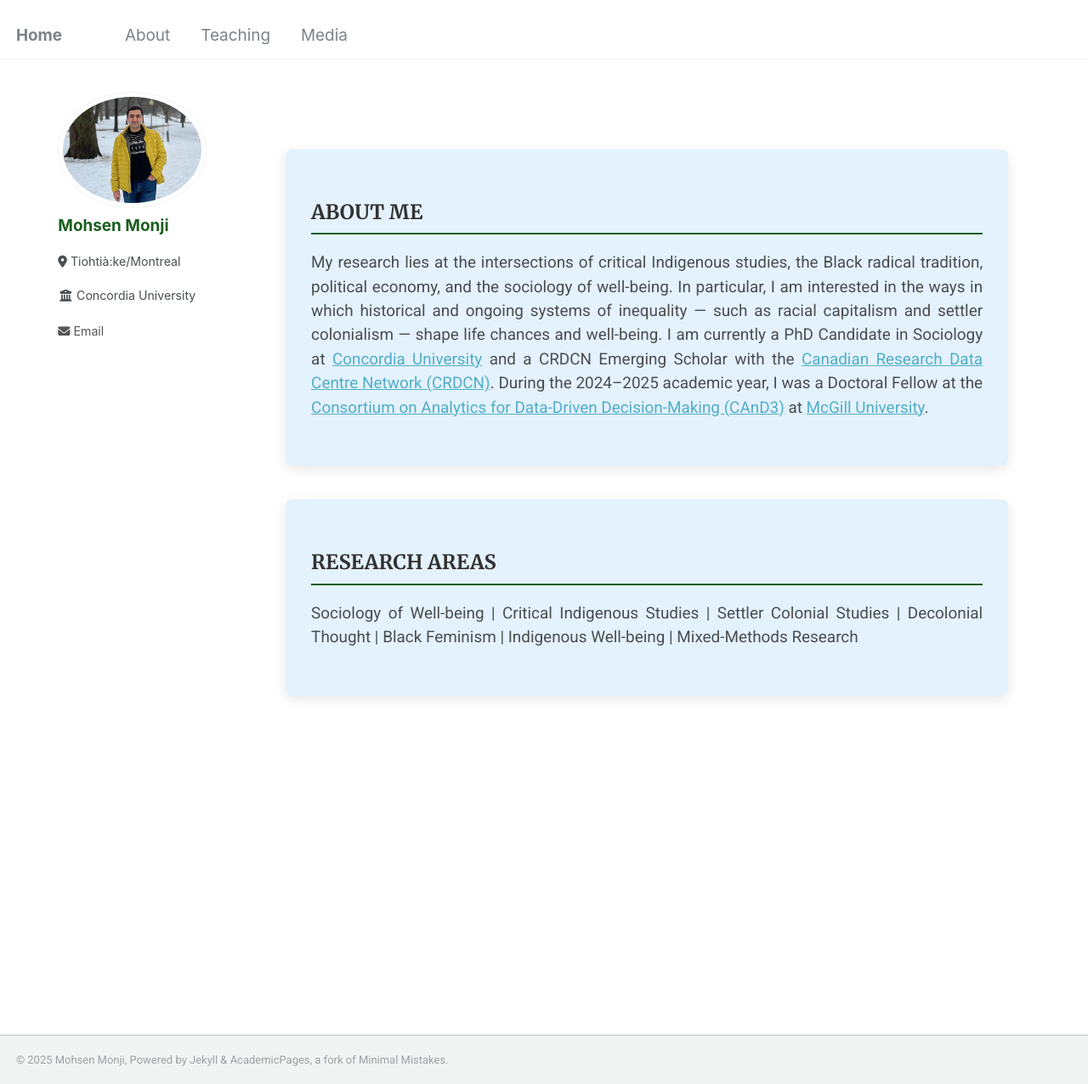
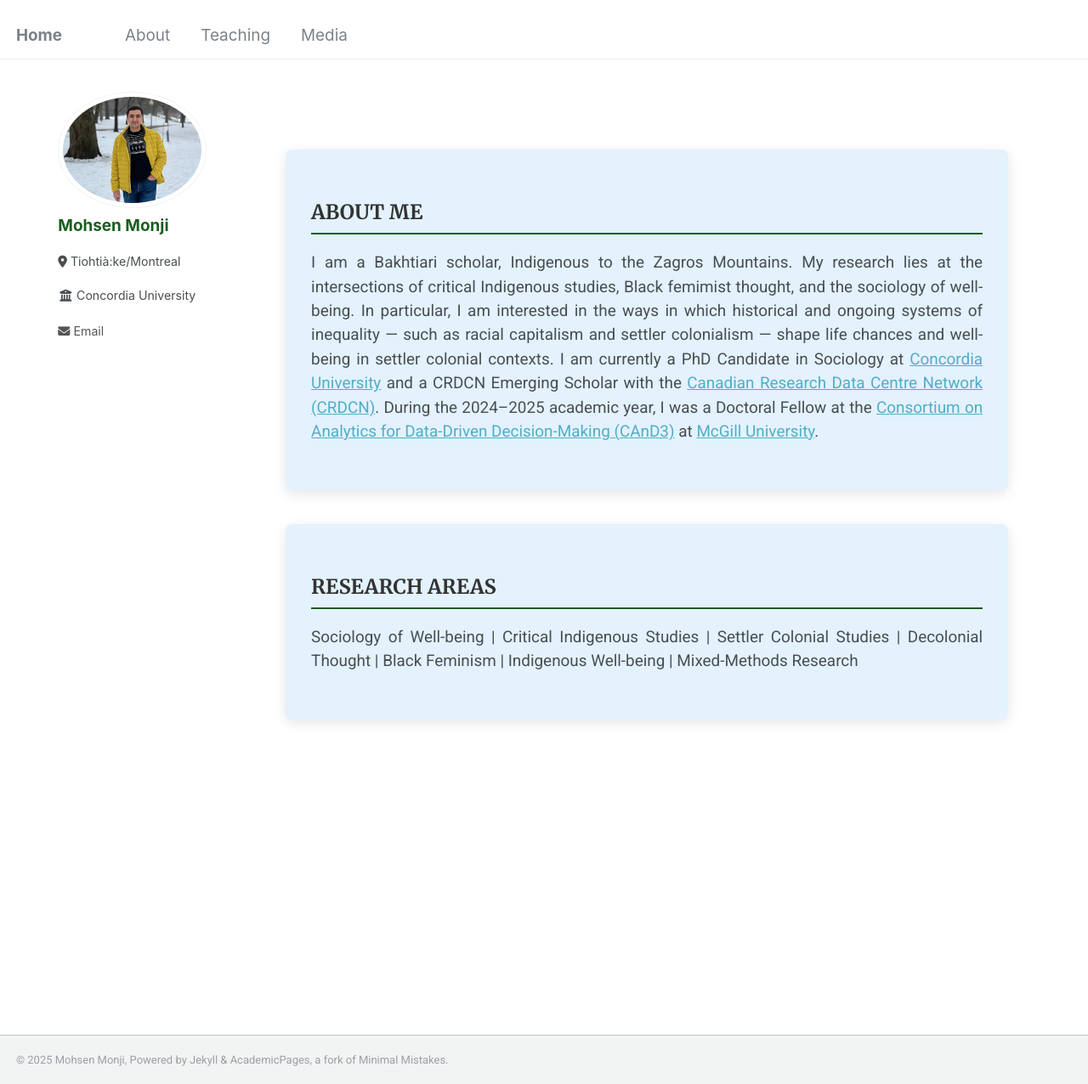
Before and after one commit to Mohsnmonji/mohsnmonji.github.io, a Jekyll site: the page built from about-me.md, in a window 1280 px wide and 1276 px high. Shown: the whole window at 85% size. Built offline with Jekyll 4.4.1, drawn with Linux system fonts in a browser that asks for light colours.

Commit message:
Update about-me.md

```diff
--- a/about-me.md
+++ b/about-me.md
@@ -54,7 +54,7 @@ author_profile: true
 <div class="about-card">
   <h2>ABOUT ME</h2>
   <p>
-      My research lies at the intersections of critical Indigenous studies, the Black radical tradition, political economy, and the sociology of well-being. In particular, I am interested in the ways in which historical and ongoing systems of inequality — such as racial capitalism and settler colonialism — shape life chances and well-being. I am currently a PhD Candidate in Sociology at
+      I am a Bakhtiari scholar, Indigenous to the Zagros Mountains. My research lies at the intersections of critical Indigenous studies, Black femimist thought, and the sociology of well-being. In particular, I am interested in the ways in which historical and ongoing systems of inequality — such as racial capitalism and settler colonialism — shape life chances and well-being in settler colonial contexts. I am currently a PhD Candidate in Sociology at
     <a href="https://www.concordia.ca/" target="_blank">Concordia University</a> and a CRDCN Emerging Scholar with the
     <a href="https://crdcn.ca" target="_blank">Canadian Research Data Centre Network (CRDCN)</a>.
     During the 2024–2025 academic year, I was a Doctoral Fellow at the
```
